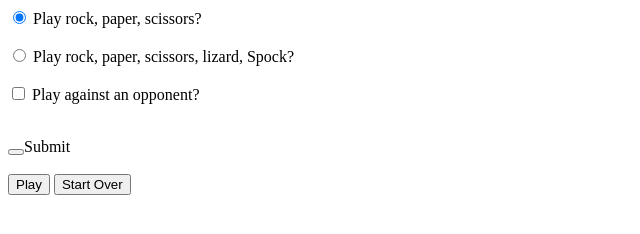
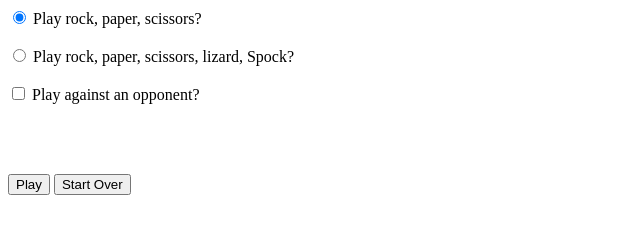
Before and after one commit to comp426-2023-spring/e02-parrepu, a website: page public/index.html in a window 1280 px wide. Shown: the full height of the page, 0-640 px from the left. Drawn offline with nearby package versions, Linux system fonts and the light colour scheme.

Commit message:
Debugging: remove line 35

```diff
--- a/public/index.html
+++ b/public/index.html
@@ -32,7 +32,6 @@
 			<input type="submit" id="play" name="controls" value="Play">
       <input type="submit" id="startover" name="controls" value="Start Over"> -->
 		</form>
-		<button form="userinput" type="submit"></button>Submit</button>
 		<br><br>
     <button type="button" id="play" onclick="playGame()">Play</button>
     <button type="button" id="startover" onclick="startOver()">Start Over</button>
```
